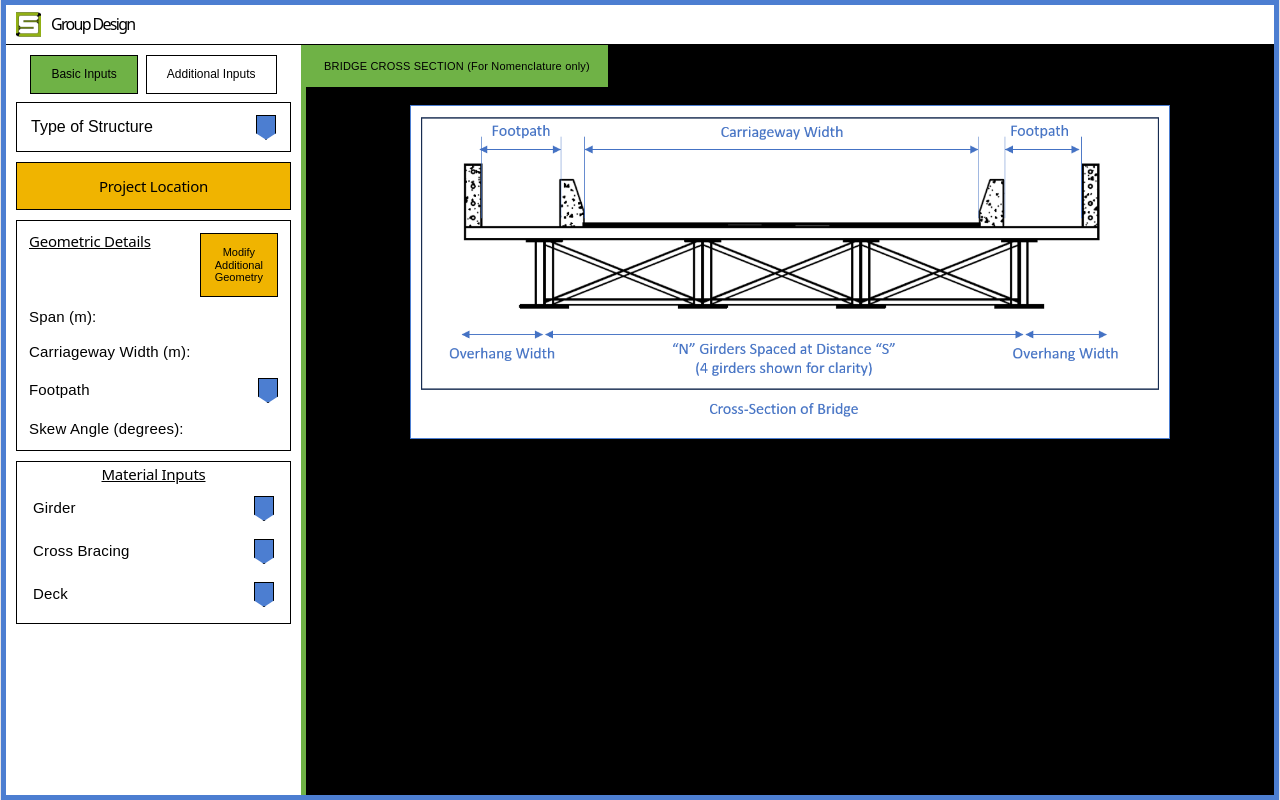
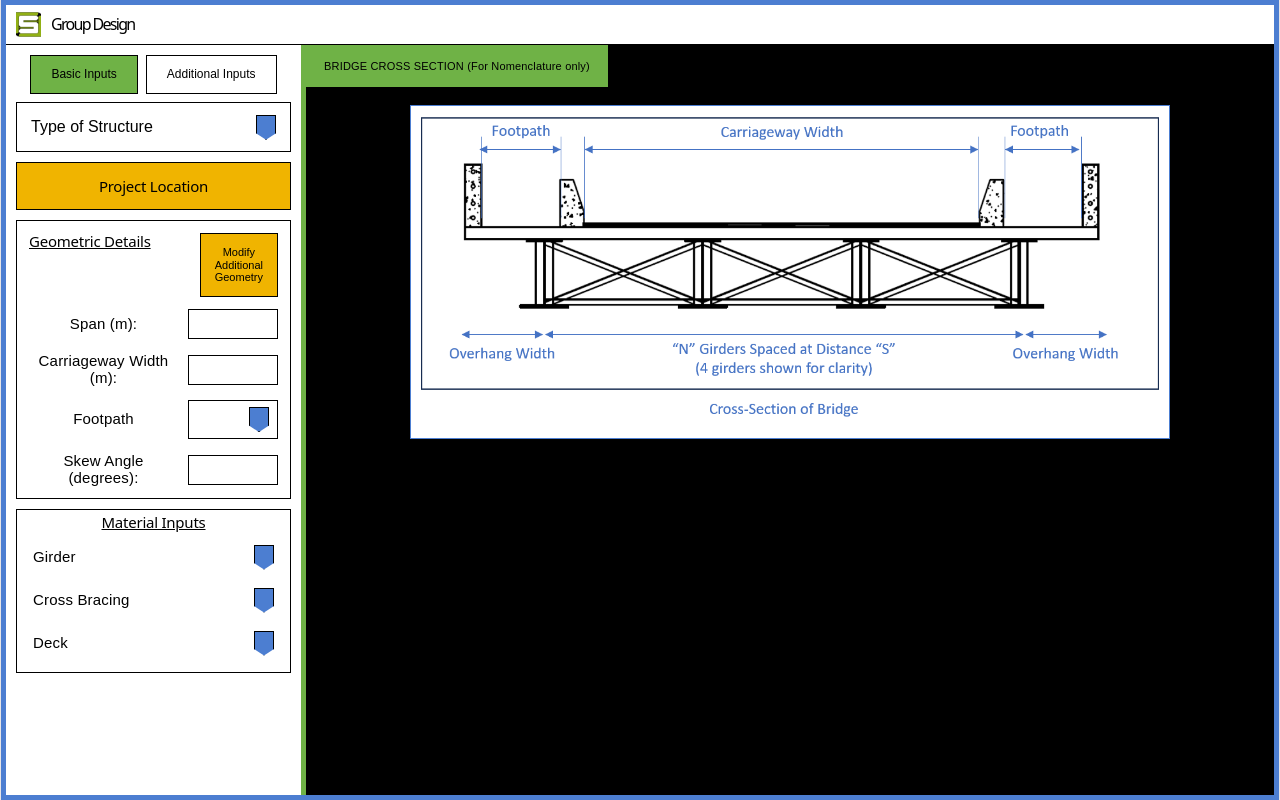
Before and after one commit to gadilkartanishka/group-design, a React app in the folder frontend/: page / in a window 1280 px wide. Built offline with nearby package versions, Linux system fonts and the light colour scheme; the HTML template or start-up script is replaced by a standard one.

Commit message:
Implement geometric details inputs and validation in sidebar

```diff
--- a/frontend/src/App.css
+++ b/frontend/src/App.css
@@ -105,17 +105,6 @@ body {
   line-height: 1.1;
   color: black;
   text-decoration: underline;
-}
-
-.type-box {
-  display: flex;
-  align-items: center;
-  justify-content: space-between;
-  min-height: 48px;
-  padding: 0 14px;
-  font-size: 16px;
-  line-height: 1.1;
-  color: black;
 }
 
 .panel-box-highlight {
@@ -351,28 +340,12 @@ body {
   font-size: 16px;
 }
 
-.project-option {
-  display: flex;
-  align-items: center;
-  gap: 10px;
-  font-size: 16px;
-}
-
 .project-bullet {
   width: 18px;
   height: 18px;
   background: #f77a14;
   border: 1px solid black;
   flex-shrink: 0;
-}
-
-.project-select-group {
-  min-width: 120px;
-  display: flex;
-  align-items: center;
-  justify-content: space-between;
-  gap: 10px;
-  font-size: 16px;
 }
 
 .project-result-box {
@@ -523,3 +496,56 @@ body {
 .custom-modal-actions button:last-child {
   background: #f0b400;
 }
+.geometry-fields {
+  padding: 12px;
+  display: grid;
+  gap: 14px;
+}
+
+.geometry-field {
+  display: grid;
+  grid-template-columns: 1fr 90px;
+  align-items: center;
+  column-gap: 10px;
+  row-gap: 4px;
+}
+
+.geometry-field label {
+  margin: 0;
+  font-size: 15px;
+  line-height: 1.1;
+  color: black;
+}
+
+.geometry-field input {
+  width: 90px;
+  border: 1px solid black;
+  background: #fff;
+  color: black;
+  padding: 6px 8px;
+  font-size: 14px;
+  font-family: Arial, sans-serif;
+  text-align: left;
+  outline: none;
+}
+
+.geometry-field .project-dropdown-box {
+  width: 90px;
+}
+
+.geometry-field .project-dropdown-trigger {
+  width: 100%;
+  justify-content: space-between;
+  border: 1px solid black;
+  background: #fff;
+  padding: 6px 8px;
+  min-width: 0;
+}
+
+.field-error {
+  grid-column: 1 / -1;
+  margin: 0;
+  font-size: 12px;
+  line-height: 1.2;
+  color: red;
+}
--- a/frontend/src/App.jsx
+++ b/frontend/src/App.jsx
@@ -8,6 +8,7 @@ import ProjectLocationPanel from "./components/ProjectLocationPanel";
 function App() {
   const [structureType, setStructureType] = useState("");
   const [activePanel, setActivePanel] = useState("reference");
+
   const [locationMode, setLocationMode] = useState("location");
   const [selectedState, setSelectedState] = useState("");
   const [selectedDistrict, setSelectedDistrict] = useState("");
@@ -20,6 +21,11 @@ function App() {
     minTemp: "",
   });
 
+  const [span, setSpan] = useState("");
+  const [carriagewayWidth, setCarriagewayWidth] = useState("");
+  const [footpath, setFootpath] = useState("");
+  const [skewAngle, setSkewAngle] = useState("");
+
   return (
     <main className="app-shell">
       <section className="workspace">
@@ -31,6 +37,14 @@ function App() {
             setStructureType={setStructureType}
             activePanel={activePanel}
             setActivePanel={setActivePanel}
+            span={span}
+            setSpan={setSpan}
+            carriagewayWidth={carriagewayWidth}
+            setCarriagewayWidth={setCarriagewayWidth}
+            footpath={footpath}
+            setFootpath={setFootpath}
+            skewAngle={skewAngle}
+            setSkewAngle={setSkewAngle}
           />
 
           {activePanel === "project-location" ? (
--- a/frontend/src/components/Sidebar.jsx
+++ b/frontend/src/components/Sidebar.jsx
@@ -5,13 +5,48 @@ function Sidebar({
   setStructureType,
   activePanel,
   setActivePanel,
+  span,
+  setSpan,
+  carriagewayWidth,
+  setCarriagewayWidth,
+  footpath,
+  setFootpath,
+  skewAngle,
+  setSkewAngle,
 }) {
   const [showStructureMenu, setShowStructureMenu] = useState(false);
+  const [showFootpathMenu, setShowFootpathMenu] = useState(false);
+
   const isOther = structureType === "Other";
+
+  const spanNumber = Number(span);
+  const carriagewayNumber = Number(carriagewayWidth);
+  const skewAngleNumber = Number(skewAngle);
+
+  const spanError =
+    span !== "" && (spanNumber < 20 || spanNumber > 45)
+      ? "Outside the software range."
+      : "";
+
+  const carriagewayError =
+    carriagewayWidth !== "" &&
+    (carriagewayNumber < 4.25 || carriagewayNumber >= 24)
+      ? "Width must be at least 4.25 m and less than 24 m."
+      : "";
+
+  const skewAngleError =
+    skewAngle !== "" && (skewAngleNumber < -15 || skewAngleNumber > 15)
+      ? "IRC 24 (2010) requires detailed analysis."
+      : "";
 
   const handleStructureSelect = (value) => {
     setStructureType(value);
     setShowStructureMenu(false);
+  };
+
+  const handleFootpathSelect = (value) => {
+    setFootpath(value);
+    setShowFootpathMenu(false);
   };
 
   return (
@@ -84,15 +119,89 @@ function Sidebar({
           </button>
         </header>
 
-        <ul className="field-list">
-          <li className="field-item">Span (m):</li>
-          <li className="field-item">Carriageway Width (m):</li>
-          <li className="field-item field-item-dropdown">
-            Footpath
-            <span className="dropdown-icon" aria-hidden="true" />
-          </li>
-          <li className="field-item">Skew Angle (degrees):</li>
-        </ul>
+        <div className="geometry-fields">
+          <div className="geometry-field">
+            <label htmlFor="span-input">Span (m):</label>
+            <input
+              id="span-input"
+              type="number"
+              value={span}
+              onChange={(event) => setSpan(event.target.value)}
+              disabled={isOther}
+            />
+            {spanError && <p className="field-error">{spanError}</p>}
+          </div>
+
+          <div className="geometry-field">
+            <label htmlFor="carriageway-width-input">
+              Carriageway Width (m):
+            </label>
+            <input
+              id="carriageway-width-input"
+              type="number"
+              value={carriagewayWidth}
+              onChange={(event) => setCarriagewayWidth(event.target.value)}
+              disabled={isOther}
+            />
+            {carriagewayError && (
+              <p className="field-error">{carriagewayError}</p>
+            )}
+          </div>
+
+          <div className="geometry-field">
+            <label>Footpath</label>
+
+            <div className="project-dropdown-box">
+              <button
+                type="button"
+                className="project-dropdown-trigger"
+                onClick={() => setShowFootpathMenu((prev) => !prev)}
+                disabled={isOther}
+              >
+                <span>{footpath || ""}</span>
+                <span className="dropdown-icon" aria-hidden="true" />
+              </button>
+
+              {showFootpathMenu && (
+                <div className="project-dropdown-menu">
+                  <button
+                    type="button"
+                    className="project-dropdown-item"
+                    onClick={() => handleFootpathSelect("Single-sided")}
+                  >
+                    Single-sided
+                  </button>
+                  <button
+                    type="button"
+                    className="project-dropdown-item"
+                    onClick={() => handleFootpathSelect("Both")}
+                  >
+                    Both
+                  </button>
+                  <button
+                    type="button"
+                    className="project-dropdown-item"
+                    onClick={() => handleFootpathSelect("None")}
+                  >
+                    None
+                  </button>
+                </div>
+              )}
+            </div>
+          </div>
+
+          <div className="geometry-field">
+            <label htmlFor="skew-angle-input">Skew Angle (degrees):</label>
+            <input
+              id="skew-angle-input"
+              type="number"
+              value={skewAngle}
+              onChange={(event) => setSkewAngle(event.target.value)}
+              disabled={isOther}
+            />
+            {skewAngleError && <p className="field-error">{skewAngleError}</p>}
+          </div>
+        </div>
       </div>
 
       <div
```
